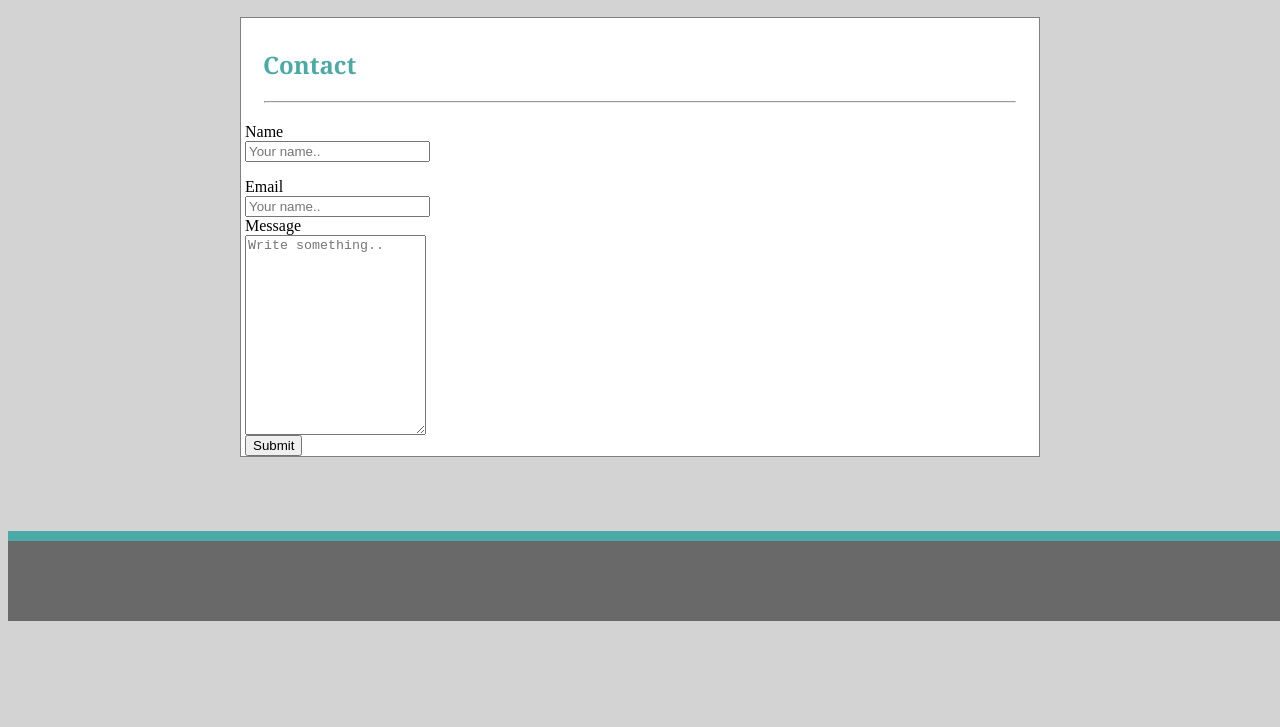
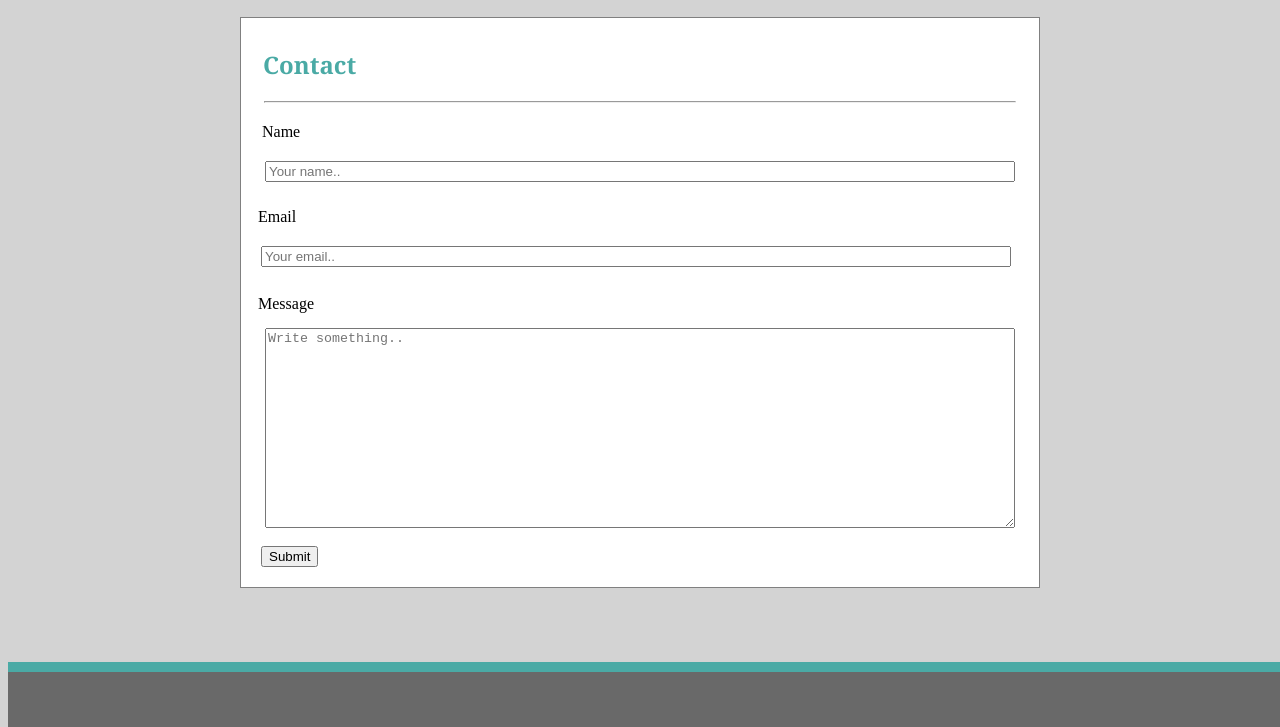
Before and after one commit to pwidders/personal-portfolio, a plain HTML site: page contact.html in a window 1280 px wide. Shown: the part 73-800 px from the top of the page. Drawn offline with Linux system fonts and the light colour scheme.

Commit message:
Updated formatting on contact page input bars and text boxes. A few styling modifications on the About page also.

```diff
--- a/assets/css/style.css
+++ b/assets/css/style.css
@@ -99,7 +99,12 @@ main {
     margin-left: 18px;
 }
 
-#horizontal-bar {
+#horizontal-bar-1 {
+    margin-bottom: 20px;
+    width: 900px;
+}
+
+#horizontal-bar-2 {
     margin-bottom: 20px;
     width: 750px;
 }
@@ -108,7 +113,8 @@ main {
     width: 157px;
     height: 116px;
     float: left;
-    margin: 5px 20px 9px 0px;
+    margin-top: 15px;
+    padding-bottom: 10px;
 }
 
 p {
@@ -138,6 +144,29 @@ img {
     border-spacing: 0px 40px;
 }
 
-.row {
-    width: 800px;
+.form-container {
+    float: left;
 }
+
+#message {
+    height: 200px;
+    width: 750;
+    margin-left: 24;
+    margin-top: 15px;
+}
+
+label {
+    margin-left: 17px;
+}
+
+#fname {
+    width: 750px;
+    margin: 20px 15px 10px 20px
+}
+
+.submit {
+    margin-left: 20px;
+    margin-bottom: 20px;
+    color: #4aaaa5;
+    font-weight: bold
+}
--- a/contact.html
+++ b/contact.html
@@ -32,36 +32,38 @@
     <main>
         <div class="inside-wrapper-slim">
             <h2 id="main-content-heading">Contact</h2>
-            <hr id="horizontal-bar">
+            <hr id="horizontal-bar-2">
 
-            <div class="contact-form-container">
+            <div id= "form-container"></div>
                 <form action="action_page.php">
 
                     <div class="row">
-                        <label for="fname">Name</label>
+                        <label for="fname" id=label-name>Name</label>
                     </div>
                     <input type="text" id="fname" name="firstname" placeholder="Your name..">
                     </div>
 
                     <div class="row">
-                    <div class="form-input-row-label">
-                        <label for="fname">Email</label>
+                        <label for="fname" id=label-email>Email</label>
                     </div>
                     <div class="form-input-row">
-                        <input type="email" id="fname" name="firstname" placeholder="Your name..">
+                        <input type="email" id="fname" name="firstname" placeholder="Your email..">
                     </div>
+
+                    <br>
 
                     <div class="row">
                     <div class="form-input-row-label">
-                      <label for="subject">Message</label>
+                      <label for="subject" id=label-subject>Message</label>
                     </div>
                     <div class="message-box">
-                      <textarea id="Message" name="subject" placeholder="Write something.." style="height:200px"></textarea>
+                      <textarea id="message" name="subject" placeholder="Write something.." style="height:200px"></textarea>
                     </div>
                     </div>
+                    <br>
+                    <div class="submit">
+                        <input type="submit" value="Submit">
 
-                    <div class="row">
-                        <input type="submit" value="Submit">
                 </div>
             </div>
         </div>
```
Also changed, not shown: portfolio.html (+1 -1 lines).
